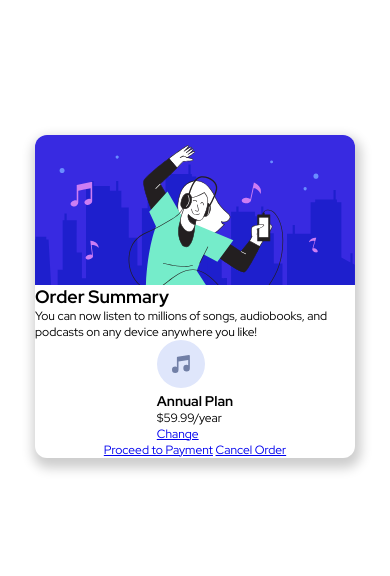
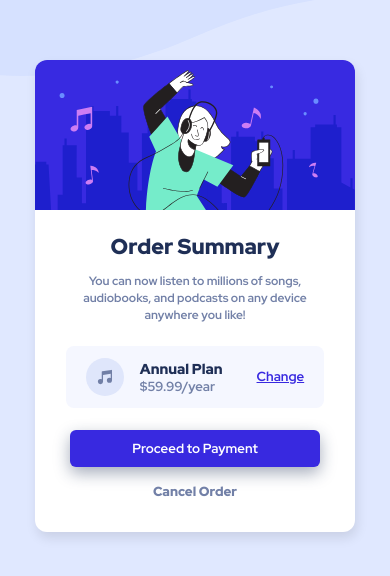
Before and after one commit to the-soban/frontend-mentor-challenges, a plain HTML site: page order-summary-component-main/index.html in a window 390 px wide. Shown: the part 126-702 px from the top of the page. Drawn offline with Linux system fonts and the light colour scheme.

Commit message:
Updated style.css
completed designing for mobile

```diff
--- a/order-summary-component-main/style.css
+++ b/order-summary-component-main/style.css
@@ -5,12 +5,16 @@
 }
 
 body{
-    font-family: "Red Hat Display";
+    font-family: 'Red Hat Display';
     min-height: 100vh;
-    display: grid;
-    place-items: center;
+    display: flex;
+    align-items: center;
+    justify-content: center;
 
-    /* background-color: white; */
+    background: url(./images/pattern-background-mobile.svg);
+    background-repeat: no-repeat;
+    background-size: contain;
+    background-color: hsl(225, 100%, 94%);
 }
 
 html{
@@ -28,7 +32,7 @@ html{
     border-radius: 12px;
 
     background-color: hsl(0, 0%, 100%);
-    box-shadow: 2px 6px 12px 4px rgba(0, 0, 0, 0.2);
+    box-shadow: 2px 6px 12px rgba(0, 0, 0, 0.1);
 
     overflow-x: hidden;
     overflow-y: hidden;
@@ -45,3 +49,123 @@ html{
     background-repeat: no-repeat;
 
 }
+
+.text-box{
+    margin: 22px 0px;
+}
+
+.heading{
+    text-align: center;
+    font-size: 1.8rem;
+    font-weight: 900;
+
+    color: hsl(223, 47%, 23%);
+    margin-bottom: 12px;
+}
+
+.desc{
+    font-size: 1rem;
+    font-weight: 700;
+    line-height: 1.4rem;
+
+    text-align: center;
+    padding: 0px 46px;
+
+    color:  hsl(224, 23%, 55%);
+}
+
+.plan-box{
+    display: flex;
+    align-items: center;
+    justify-content: flex-start;
+
+    border-radius: 8px;
+    padding: 12px 20px;
+    margin-bottom: 22px;
+
+    background-color: hsl(225, 100%, 98%);
+}
+
+.plan-icon{
+    width: 38px;
+}
+
+.plan-desc{
+    margin: 0px 34px 0px 16px;
+}
+
+.desc-heading{
+    font-size: 1.2rem;
+    font-weight: 900;
+
+    color: hsl(223, 47%, 23%);
+}
+
+.desc-price{
+    font-size: 1.1rem;
+    font-weight: 700;
+
+    color: hsl(224, 23%, 55%);
+}
+
+.plan-link{
+    font-size: 1.1rem;
+    font-weight: 700;
+
+    color: hsl(245, 75%, 52%);
+
+    transition: all 0.2s;
+}
+
+.plan-link:hover{
+    color: hsl(245, 75%, 52%, 0.6);
+    text-decoration: none;
+}
+
+.buttons-section{
+    display: flex;
+    flex-direction: column;
+    align-items: center;
+    justify-content: center;
+}
+
+.payment-btn{
+    font-size: 1.1rem;
+    font-weight: 700;
+
+    text-decoration: none;
+
+    padding: 10px 62px;
+    border-radius: 6px;
+
+    background-color: hsl(245, 75%, 52%);
+    color: white;
+    box-shadow: 0px 6px 16px hsl(223, 47%, 23%, 0.4);
+
+    transition: all 0.2s;
+}
+
+.payment-btn:hover{
+    background-color: hsl(245, 75%, 52%, 0.6);
+}
+
+.cancel-btn{
+    margin: 16px 0px 32px;
+
+    font-size: 1.1rem;
+    font-weight: 900;
+    text-decoration: none;
+
+    color: hsl(224, 23%, 55%);
+
+    transition: all 0.2s;
+}
+
+.cancel-btn:hover{
+    color: hsl(223, 47%, 23%);
+}
+
+
+@media only screen and (min-width: 1400px){
+
+}
```
